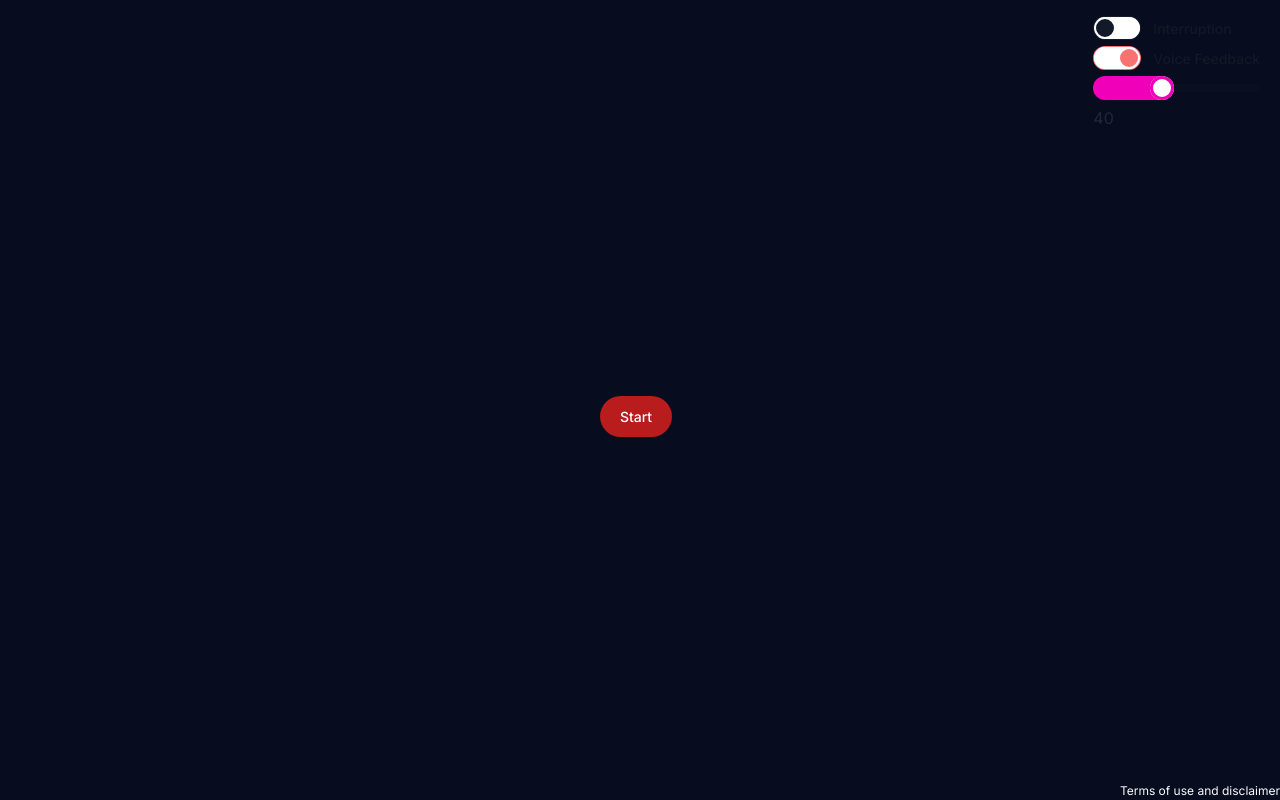
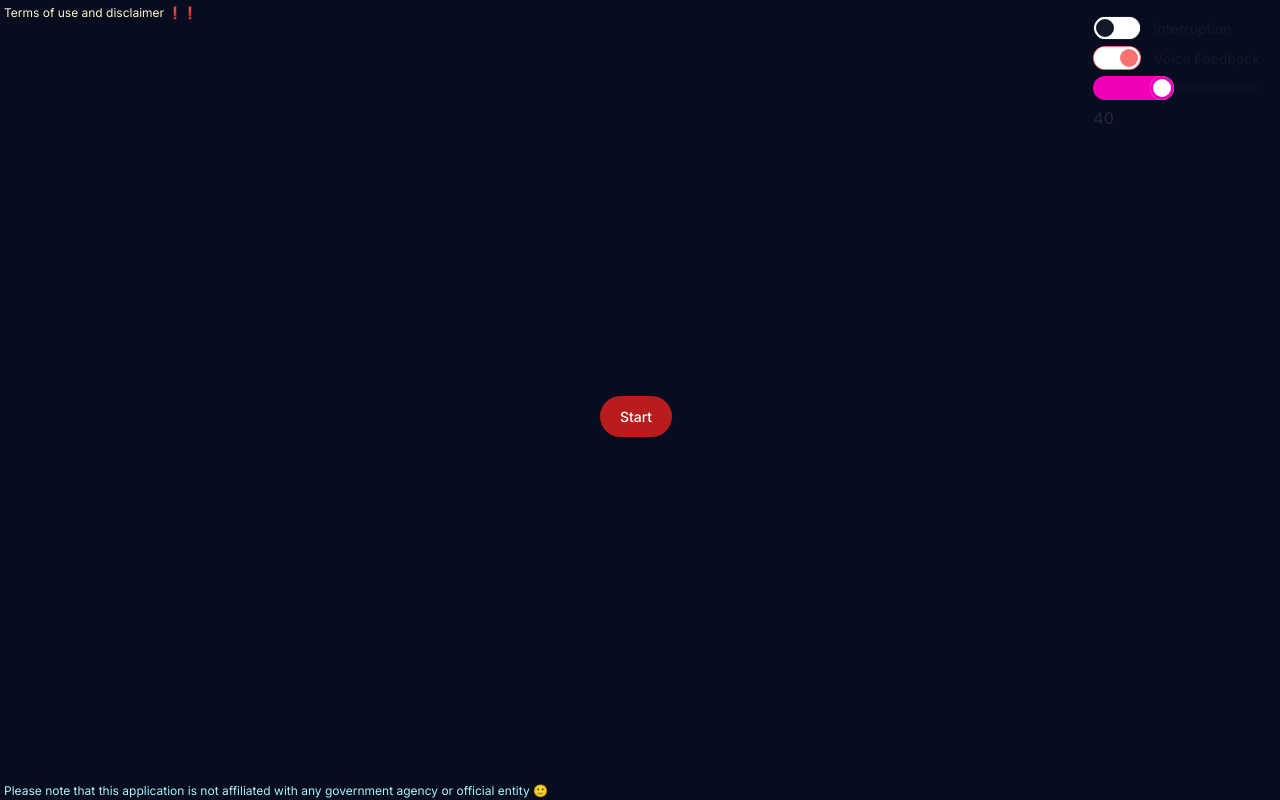
Before and after one commit to Lekhak123/interview-prep-app, a Next.js app: page / in a window 1280 px wide. Built offline with nearby package versions, Linux system fonts and the light colour scheme; no server answers.

Commit message:
fixed broken terms of use text + added text footer

```diff
--- a/app/page.tsx
+++ b/app/page.tsx
@@ -284,9 +284,12 @@ export default function Home() {
 
         <div
             className="App flex min-h-screen flex-col items-center justify-center gap-0 p-auto w-auto">
+           <div className="fixed top-0 left-0 m-1  text-amber-100  text-xs "><Link href="https://github.com/ruriko123/interview-prep-app/blob/main/README.md" target="_blank">Terms of use and disclaimer ❗❗</Link></div>
+           <div className="fixed bottom-0 left-0 m-auto ml-1 text-center text-cyan-200  text-xs ">Please note that this application is not affiliated with any government agency or official entity 🙂</div>
             <div className="d-flex m-5 justify-center align-center flex-col gap-5 w-auto">
 
                 <div className="fixed top-0  right-0  mt-4 mr-5">
+
                     {started &&< ResetButton started = {
                         started
                     }
@@ -328,6 +331,7 @@ export default function Home() {
 
                     </div>
 }
+
 
                     {(!started || questionsEnded) &&audioFeedbackMode && <div><input
                         type="range"
@@ -406,8 +410,6 @@ export default function Home() {
                 theme="dark"/>
 
 
-  <div className="m-auto text-zinc-50 absolute bottom-0 right-0 text-xs"><Link href="https://github.com/ruriko123/interview-prep-app/blob/main/README.md" target="_blank">Terms of use and disclaimer</Link></div>
-
 
         </div>
     )
```
